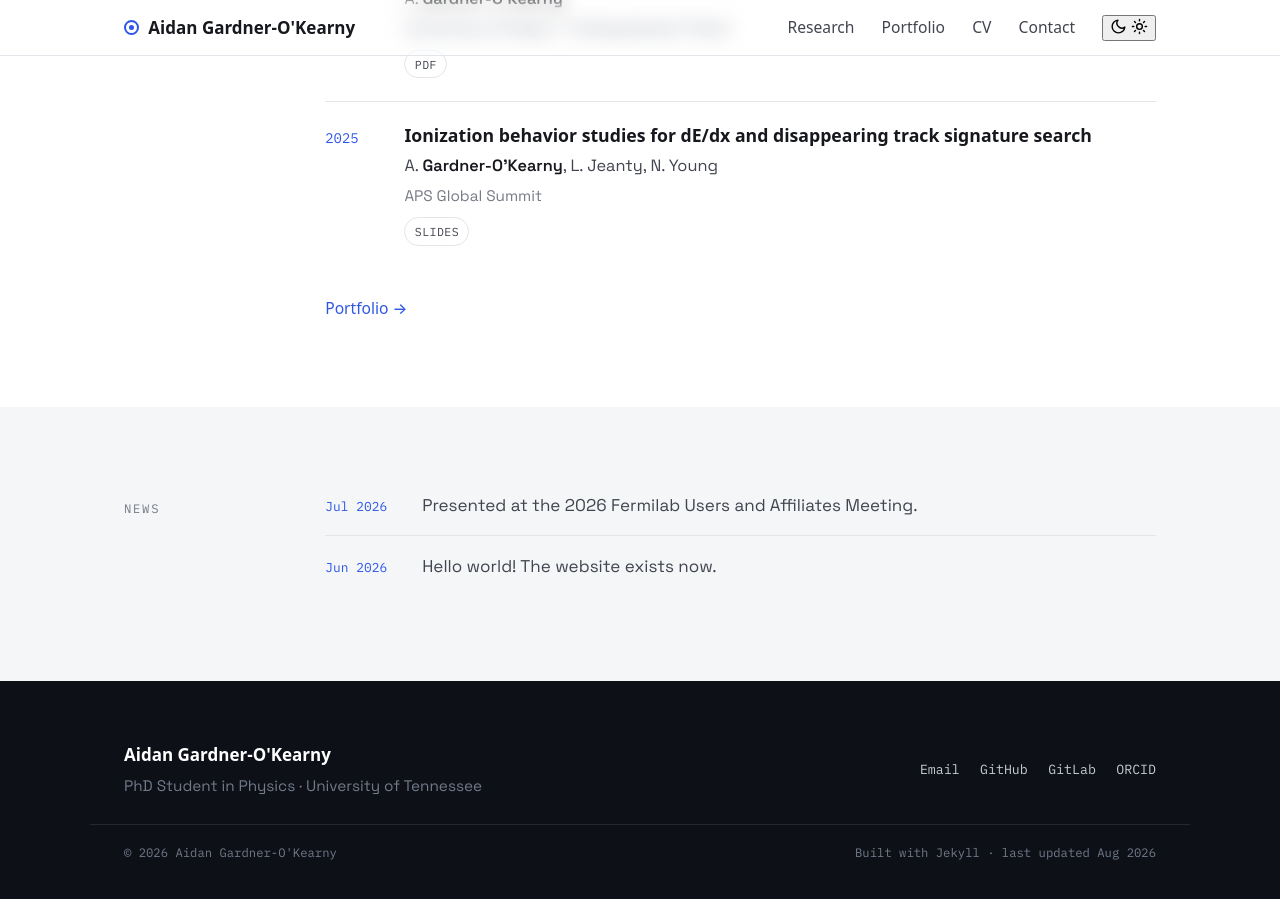
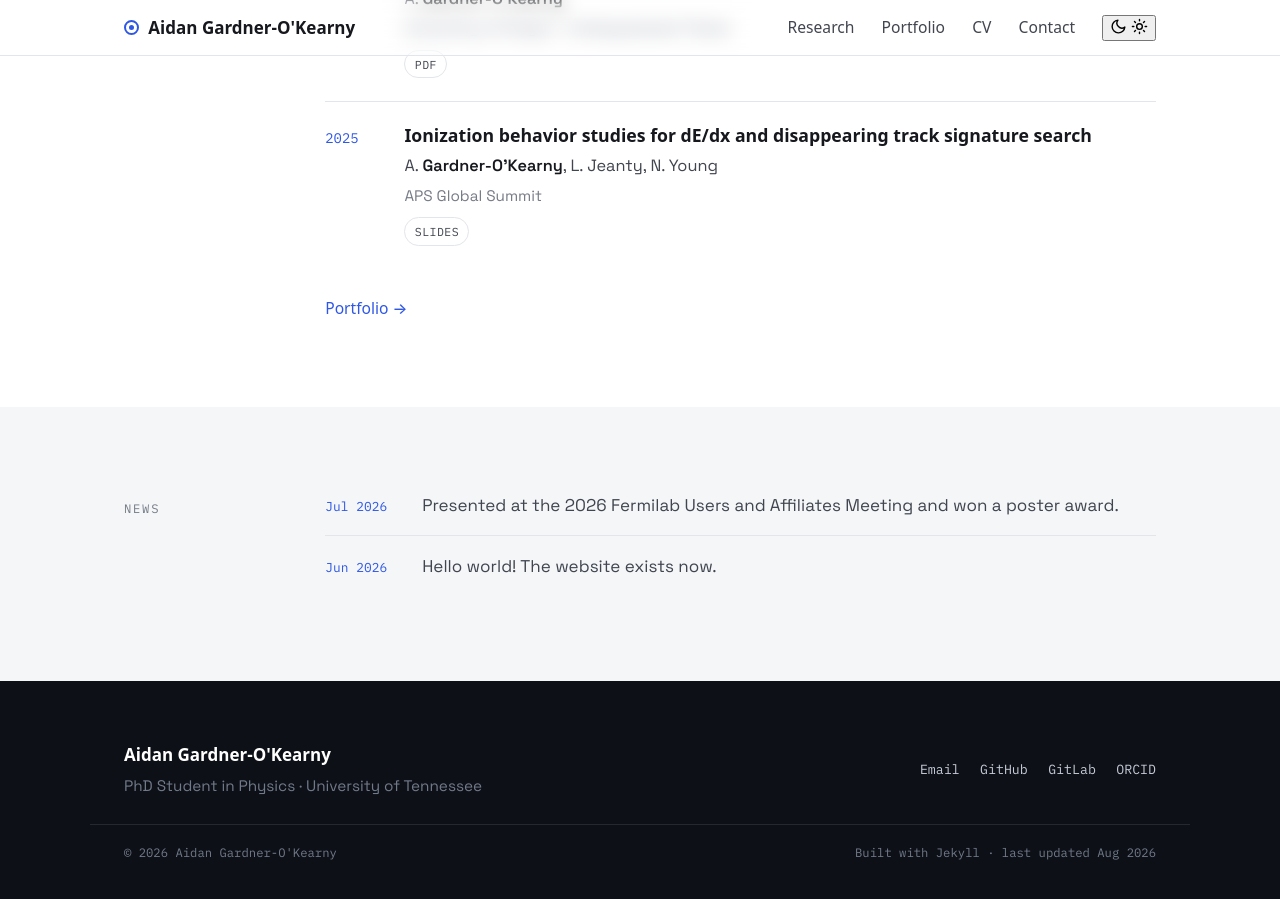
Before and after one commit to aidangardnerokearny/aidangardnerokearny.github.io, a Jekyll site: the page built from index.html, in a window 1280 px wide and 900 px high, scrolled down 1972 px. Built offline with Jekyll 4.4.1, drawn with Linux system fonts in a browser that asks for light colours.

Commit message:
Updating news

```diff
--- a/_data/news.yml
+++ b/_data/news.yml
@@ -6,7 +6,7 @@
 
 
 - date: 2026-07-23
-  text: "Presented at the 2026 Fermilab Users and Affiliates Meeting."
+  text: "Presented at the 2026 Fermilab Users and Affiliates Meeting and won a poster award."
 
 - date: 2026-06-19
   text: "Hello world! The website exists now."
```
